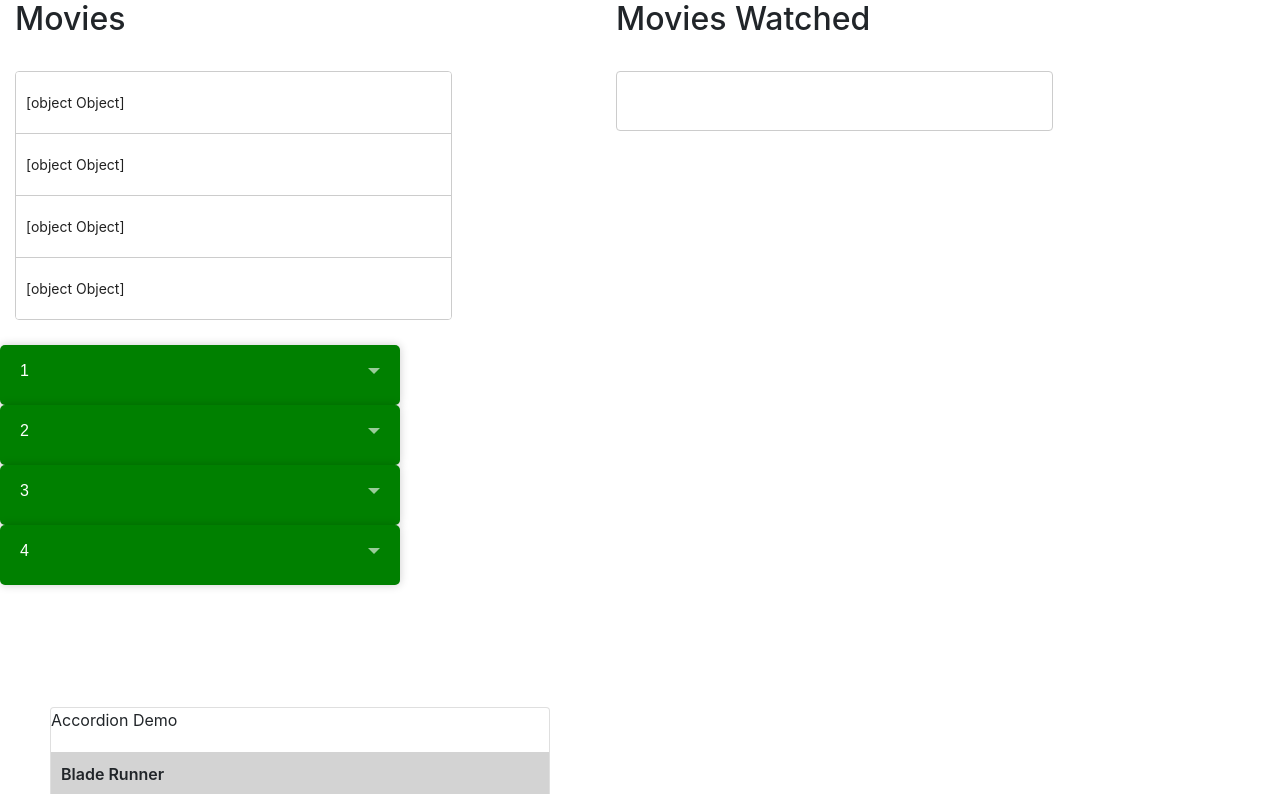
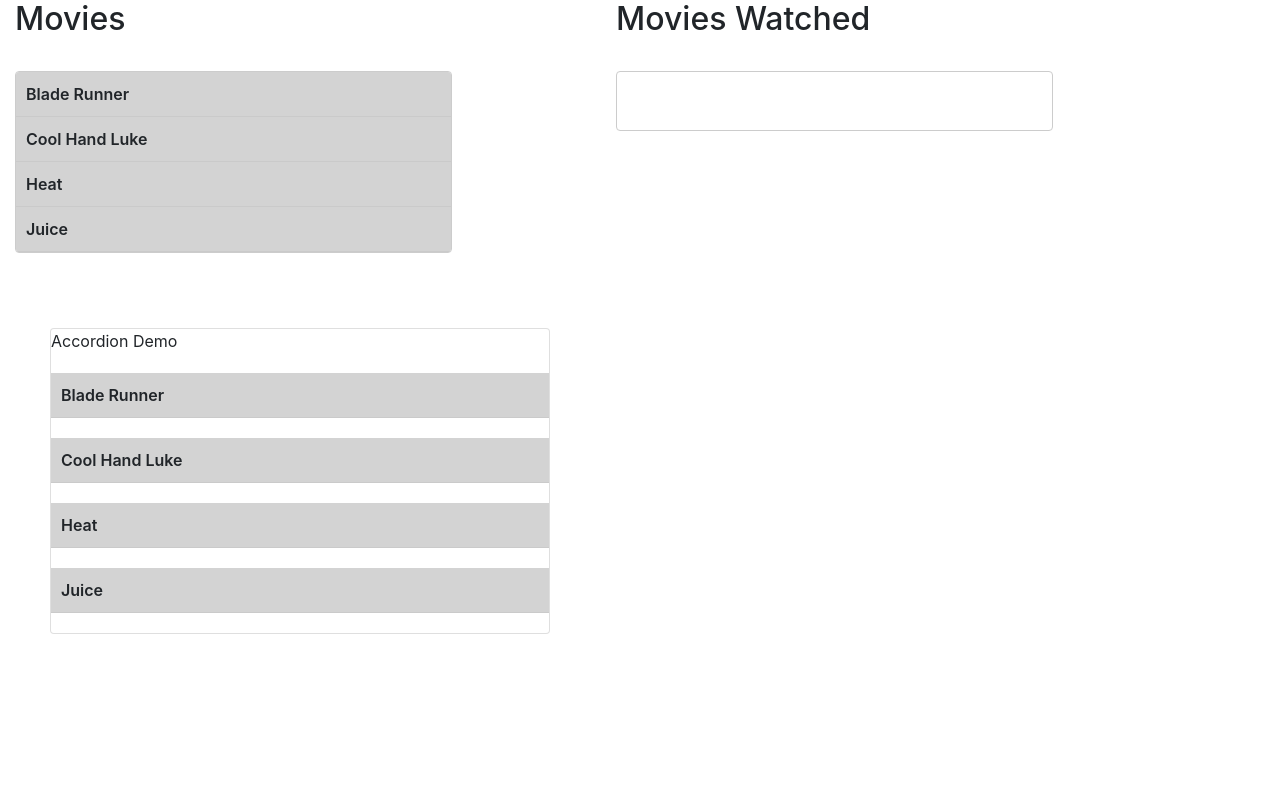
Before and after one commit to yuuchwa/angular-stackblitz-Playground, an Angular app: page / in a window 1280 px wide. Shown: the top 794 px of the page. Built offline with nearby package versions, Linux system fonts and the light colour scheme.

Commit message:
2 files modified

```diff
--- a/src/app/accordion/accordion-item/accordion-item.component.ts
+++ b/src/app/accordion/accordion-item/accordion-item.component.ts
@@ -1,3 +1,4 @@
+import { CdkDragDrop, moveItemInArray, transferArrayItem } from '@angular/cdk/drag-drop';
 import { Component, OnInit, Input } from '@angular/core';
 import { Movie } from '../../Interface/Movie';
 
@@ -21,4 +22,15 @@ export class AccordionItemComponent implements OnInit {
   toggle() {
     this.showBody = !this.showBody;
   }
+
+  onDdrop(event: CdkDragDrop<string[]>) {
+    if (event.previousContainer === event.container) {
+      moveItemInArray(event.container.data, event.previousIndex, event.currentIndex);
+    } else {
+      transferArrayItem(event.previousContainer.data,
+                        event.container.data,
+                        event.previousIndex,
+                        event.currentIndex);
+    }
+  }
 }
--- a/src/app/app.component.html
+++ b/src/app/app.component.html
@@ -1,15 +1,20 @@
 <div class="container">
   <h2>Movies</h2>
-  <div
+  <!-- <div
+    class="movie-list"
     cdkDropList
     #moviesList="cdkDropList"
     [cdkDropListData]="movies"
     [cdkDropListConnectedTo]="[doneMovieList]"
-    class="movie-list"
     (cdkDropListDropped)="onDrop($event)"
-  >
-    <div class="movie-block" *ngFor="let movie of movies" cdkDrag>
-      {{ movie }}
+    > -->
+  <div class="movie-list">
+    <div cdkDropListGroup *ngFor="let movie of movies">
+      <app-accordion>
+        <app-accordion-item [movie]="movie">
+          {{ movie.category }}
+        </app-accordion-item>
+      </app-accordion>
     </div>
   </div>
 </div>
@@ -34,30 +39,14 @@
   </div>
 </div>
 
-<!--https://codepen.io/dcode-software/pen/oNjXqzg-->
-<div>
-  <div *ngFor="let movie of movies">
-    <div class="accordion">
-      <div>
-        <input type="checkbox" class="group-input" content="" />
-        <label for="section1" class="group-label"> {{ movie.category }} </label>
-        <div class="group-content">
-          {{ movie.name }}
-        </div>
-      </div>
-    </div>
-  </div>
-</div>
-<br />
-<br />
-<br />
-
 <!-- https://www.youtube.com/watch?v=rkhH7Nk8mOM -->
 <div class="card">
   <div>Accordion Demo</div>
   <div *ngFor="let movie of movies">
     <app-accordion>
-        <app-accordion-item [movie]=movie> {{ movie.category }} </app-accordion-item>
+      <app-accordion-item [movie]="movie">
+        {{ movie.category }}
+      </app-accordion-item>
     </app-accordion>
+  </div>
 </div>
-</div>
```
